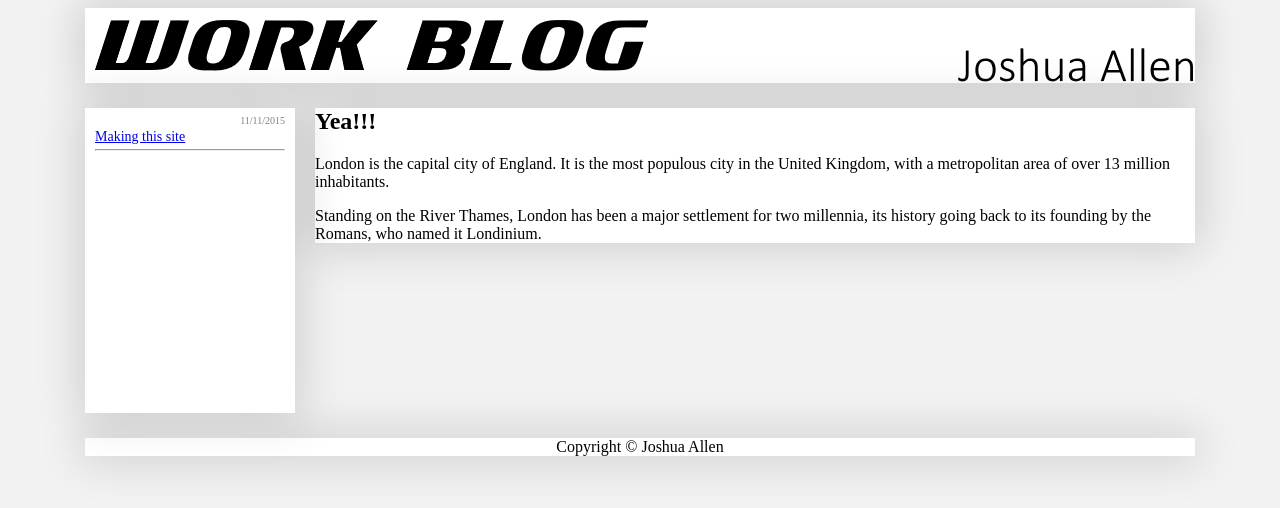
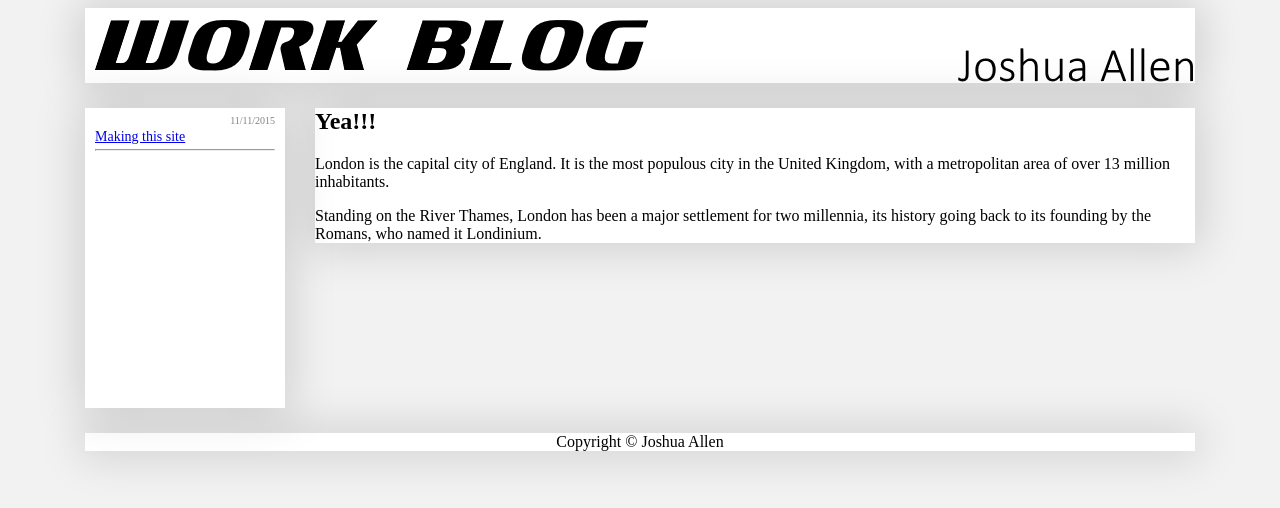
Before and after one commit to Joshua-Allen/Joshua-Allen.github.io, a PHP site: page / in a window 1280 px wide. Shown: the top 508 px of the page. Run offline with PHP 8.4, Linux system fonts and the light colour scheme; some libraries are stand-ins or nearby versions.

Commit message:
box sizing

```diff
--- a/css/test.css
+++ b/css/test.css
@@ -1,3 +1,7 @@
+* {
+    box-sizing: border-box;
+}
+
 header {
 	width: 100%;
 	height: 75px;
```
